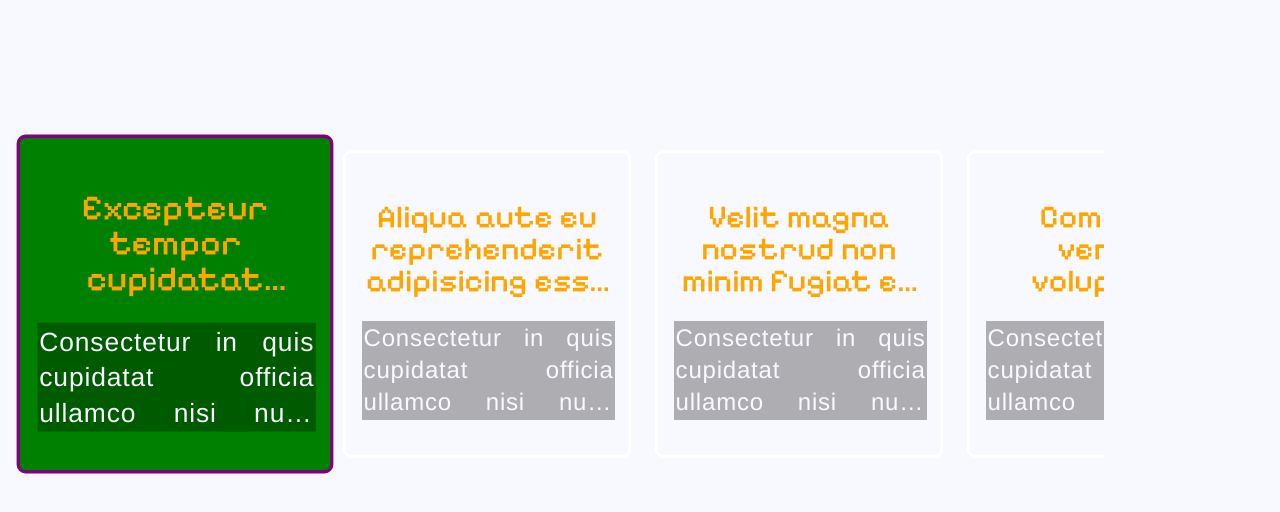
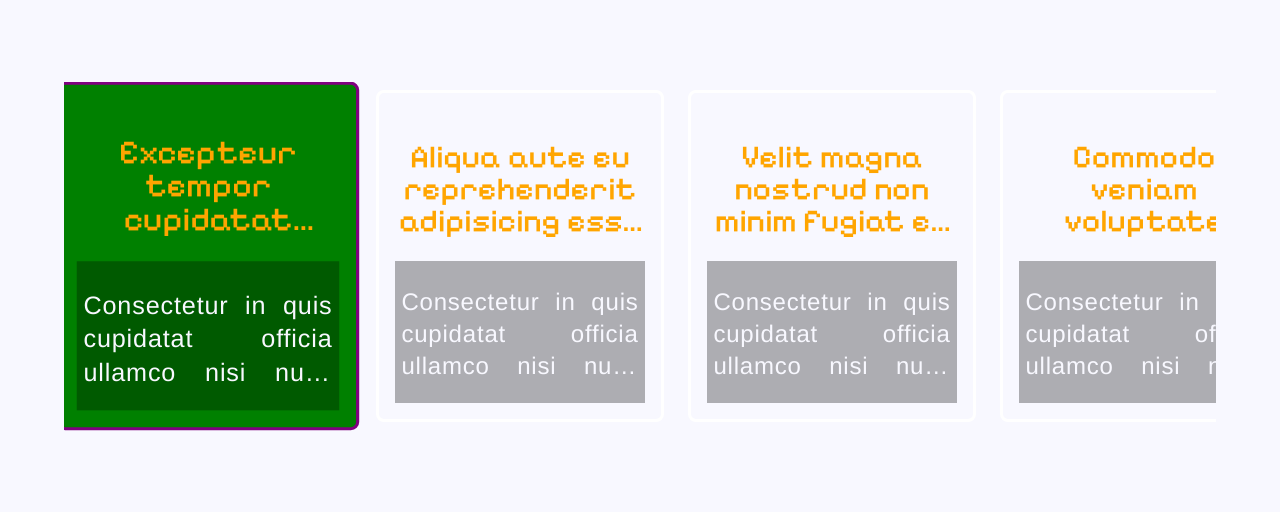
Before and after one commit to d4v3w/d4v3w-demos, a React (Create React App) app: page /cards in a window 1280 px wide. Shown: the top 512 px of the page. Built offline with nearby package versions, Linux system fonts and the light colour scheme; the HTML template or start-up script is replaced by a standard one; a web font is replaced by a local one.

Commit message:
smooth scrolling animations

```diff
--- a/src/components/Cards.module.css
+++ b/src/components/Cards.module.css
@@ -3,14 +3,13 @@
 .wrapper {
   display: flex;
   gap: 1.5rem;
-  margin: 1rem;
-  padding: 2rem;
   overflow-x: scroll;
   scroll-snap-type: x mandatory;
   justify-content: space-between;
   align-items: center;
   height: clamp(300px, 40vw, 800px);
-  width: clamp(600px, 100%, 80vw);
+  width: clamp(600px, 100%, 90vw);
+  margin: 0 auto;
 }
 
 .card {
@@ -22,47 +21,53 @@
   flex: 0 0 250px;
   scroll-snap-align: start;
   scroll-margin: 0;
-
-  .checkbox {
-    display: none;
-  }
-
-  .title {
-    text-align: center;
-  }
-
-  .content {
-    background: rgba(0, 0, 0, 0.3);
-    padding: 0.1rem;
-    text-align: justify;
-    width: 100%;
-  }
-
-  .lineClamp {
-    display: -webkit-box;
-    -webkit-line-clamp: 3;
-    -webkit-box-orient: vertical;
-    overflow: hidden;
-  }
 }
 
+.card:active,
 .card:hover,
 .card:focus-within,
 .card:has(input[type="radio"]:checked) {
   border-color: darkgoldenrod;
+  animation: scale 200ms ease-in-out forwards;
 }
+
 .card:has(input[type="radio"]:checked) {
-  transform: scale(1.1);
+  transform: scale(1.05);
 }
+
 .card:has(input[type="radio"]:checked) {
   border-color: purple;
   background: green;
 }
 
-$colors: (#ff0000, #ff7f00, #ffff00, #00ff00, #0000ff, #4b0082, #8b00ff);
-@each $color in $colors {
-  $i: index($colors, $color);
-  .card::nth-child($i) {
-    background-color: $color;
+@keyframes scale {
+  to {
+    transform: scale(1.05);
   }
 }
+
+.hide {
+  position: absolute;
+  left: -99999px;
+}
+
+.title {
+  text-align: center;
+}
+
+.content {
+  background: rgba(0, 0, 0, 0.3);
+  padding: 0.1rem 0.4rem;
+}
+
+.text {
+  text-align: justify;
+  padding: 0;
+}
+
+.lineClamp {
+  display: -webkit-box;
+  -webkit-line-clamp: 3;
+  -webkit-box-orient: vertical;
+  overflow: hidden;
+}
--- a/src/components/Cards.tsx
+++ b/src/components/Cards.tsx
@@ -52,9 +52,7 @@ export const Cards = () => {
 
   const onFocus = (e: React.FocusEvent) => {
     const el = e.target;
-    console.log("focus");
     setFocusedItem(el);
-    console.log(el);
   };
 
   const handleKeyPress = (event: KeyboardEvent) => {
@@ -63,7 +61,6 @@ export const Cards = () => {
     if (SELECT_KEYS.includes(key) && item != null) {
       const dataIndex: string = item.getAttribute("data-radio") || "";
       const index = parseInt(dataIndex);
-      console.log("SELECT", index);
       checkRadioButton(index);
     }
   };
@@ -80,7 +77,6 @@ export const Cards = () => {
   };
 
   useEffect(() => {
-    console.log(`use effect 1`);
     scrollToItem();
   }, [focusedItem]);
 
@@ -125,16 +121,18 @@ export const Cards = () => {
                 autoFocus={isSelected}
                 type="radio"
                 name="card"
-                className={styles.checkbox}
+                className={styles.hide}
                 onChange={onChange}
                 checked={id == q}
               />
               <h3 className={classnames(styles.title, styles.lineClamp)}>
                 {item}
               </h3>
-              <p className={classnames(styles.content, styles.lineClamp)}>
-                {content}
-              </p>
+              <section className={styles.content}>
+                <p className={classnames(styles.text, styles.lineClamp)}>
+                  {content}
+                </p>
+              </section>
             </label>
           );
         })}
--- a/src/components/header.module.css
+++ b/src/components/header.module.css
@@ -37,7 +37,7 @@
 
   /* Make the text transparent */
   -webkit-text-fill-color: transparent;
-  text-fill-color: transparent;
+  /*text-fill-color: transparent;*/
   background-size: 400% 100%;
 
   /* Define the animation duration and direction */
```
